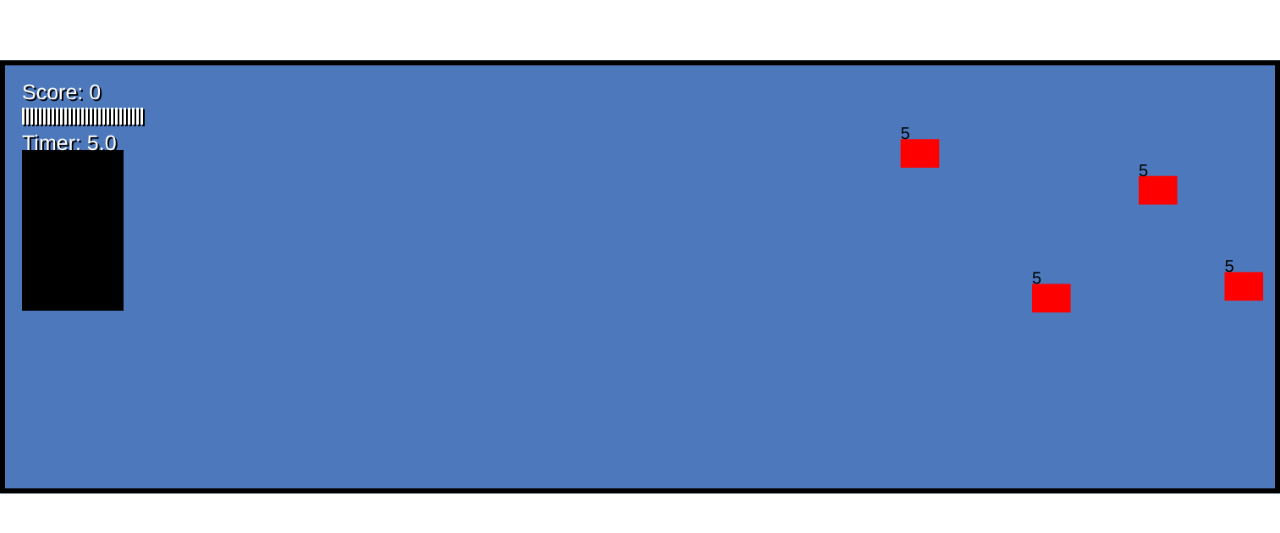
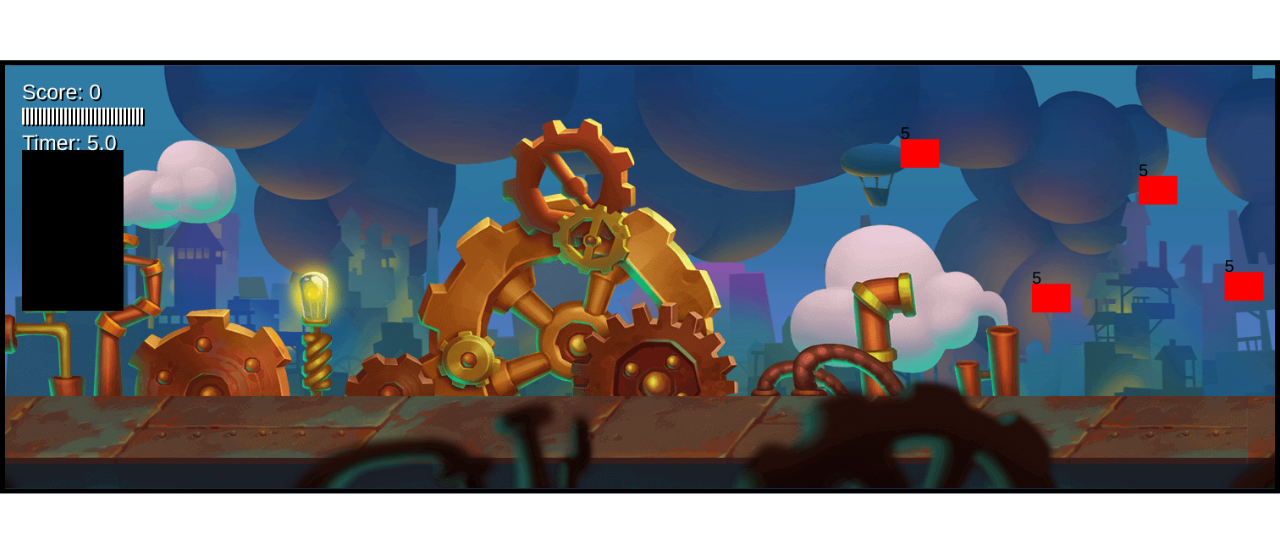
Before and after one commit to Natefr0st/2d-side-scroller-game, a plain HTML site: page index.html in a window 1280 px wide. Shown: the part 123-656 px from the top of the page. Drawn offline with Linux system fonts and the light colour scheme.

Commit message:
Added animated background parallax

```diff
--- a/entities/Background.js
+++ b/entities/Background.js
@@ -1,3 +1,24 @@
+import {Layer} from "./Layer.js";
+
 export class Background {
+    constructor(game) {
+        this.game = game;
+        this.image1 = document.getElementById("layer1");
+        this.image2 = document.getElementById("layer2");
+        this.image3 = document.getElementById("layer3");
+        this.image4 = document.getElementById("layer4");
+        this.layer1 = new Layer(this.game, this.image1, 0.2);
+        this.layer2 = new Layer(this.game, this.image2, 0.4);
+        this.layer3 = new Layer(this.game, this.image3, 1);
+        this.layer4 = new Layer(this.game, this.image4, 1.5);
+        this.layers = [this.layer1, this.layer2, this.layer3]
+    }
 
+    update() {
+        this.layers.forEach(layer => layer.update())
+    }
+
+    draw(context) {
+        this.layers.forEach(layer => layer.draw(context))
+    }
 }
--- a/entities/Layer.js
+++ b/entities/Layer.js
@@ -1,3 +1,22 @@
 export class Layer {
+    constructor(game, image, speedModifer) {
+        this.game = game;
+        this.image = image;
+        this.speedModifer = speedModifer;
+        this.width = 1768;
+        this.height = 500;
+        this.x = 0;
+        this.y = 0;
+    }
 
+    update() {
+        if (this.x <= -this.width) this.x = 0;
+
+        this.x -= this.game.speed * this.speedModifer;
+    }
+
+    draw(context) {
+        context.drawImage(this.image, this.x, this.y);
+        context.drawImage(this.image, this.x + this.width, this.y);
+    }
 }
--- a/index.html
+++ b/index.html
@@ -10,6 +10,13 @@
 </head>
 <body>
 <canvas id="canvas1"></canvas>
+<!-- characters -->
+<!-- props -->
+<!-- environment -->
+<img id="layer1" src="assets/layer1.png" alt="background-layer1">
+<img id="layer2" src="assets/layer2.png" alt="background-layer2">
+<img id="layer3" src="assets/layer3.png" alt="background-layer3">
+<img id="layer4" src="assets/layer4.png" alt="background-layer4">
 <script src="script.js" type="module"></script>
 </body>
 </html>
--- a/script.js
+++ b/script.js
@@ -2,6 +2,7 @@ import {Player} from "./entities/Player.js";
 import {InputHandler} from "./entities/InputHandler.js";
 import {UserInterface} from "./entities/UserInterface.js";
 import {Angler1} from "./entities/Angler1.js";
+import {Background} from "./entities/Background.js";
 
 window.addEventListener("load", function () {
     /**
@@ -17,6 +18,7 @@ window.addEventListener("load", function () {
         constructor(width, height) {
             this.width = width;
             this.height = height;
+            this.background = new Background(this);
             this.player = new Player(this);
             this.input = new InputHandler(this);
             this.ui = new UserInterface(this);
@@ -33,12 +35,15 @@ window.addEventListener("load", function () {
             this.winningScore = 10;
             this.gameTime = 0;
             this.timeLimit = 5000;
+            this.speed = 1;
         }
 
         update(deltaTime) {
             if (!this.gameOver) this.gameTime += deltaTime
             if (this.gameTime > this.timeLimit) this.gameOver = true;
 
+            this.background.update();
+            this.background.layer4.update();
             this.player.update();
 
             if (this.ammoTimer > this.ammoInterval) {
@@ -78,11 +83,13 @@ window.addEventListener("load", function () {
         }
 
         draw(context) {
+            this.background.draw(context);
             this.player.draw(context);
             this.ui.draw(context);
             this.enemies.forEach(enemy => {
                 enemy.draw(context);
             })
+            this.background.layer4.draw(context);
         }
 
         addEnemy() {
--- a/styles.css
+++ b/styles.css
@@ -14,3 +14,7 @@
   max-width: 100%;
   max-height: 100%;
 }
+
+#layer1, #layer2, #layer3, #layer4 {
+  display: none;
+}
```
Also changed, not shown: assets/angler2.png (added), assets/drone.png (added), assets/fireExplosion.png (added), assets/gears.png (added), assets/hivewhale.png (added), assets/layer1.png (added), assets/layer2.png (added), assets/layer3.png (added), assets/layer4.png (added), assets/lucky.png (added), assets/player.png (added), assets/projectile.png (added), assets/smokeExplosion.png (added).
